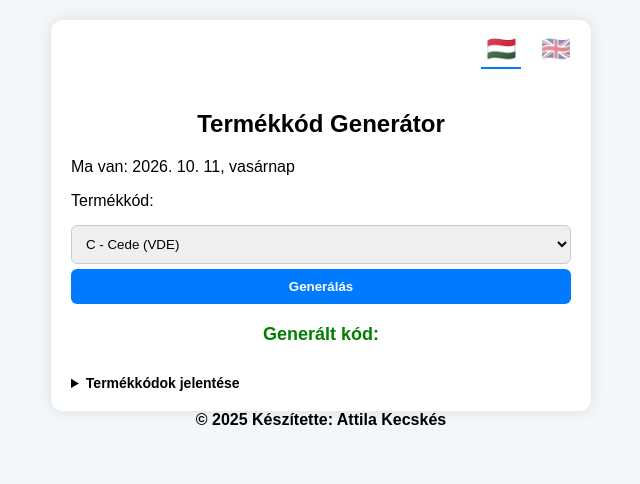
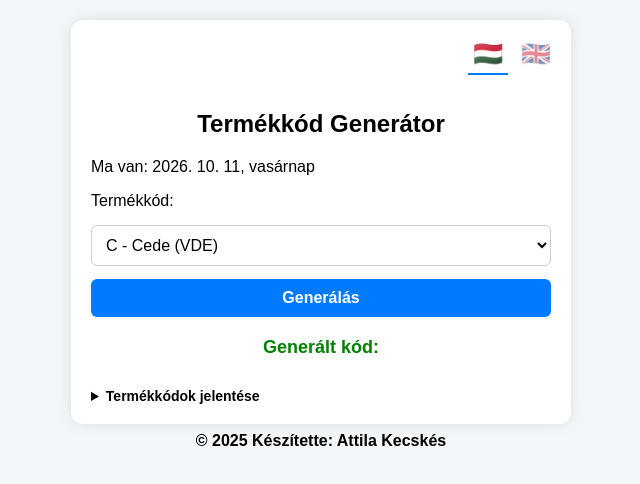
Before and after one commit to Attlee92/Codegenerator, a plain HTML site: page index.html in a window 1280 px wide. Shown: the whole page, without its empty margins (319-959 px from the left). Drawn offline with Linux system fonts and the light colour scheme.

Commit message:
Enhance index.html with accessibility and layout updates
Refactor HTML structure and improve accessibility features. Update styles for better layout and user interaction.

```diff
--- a/index.html
+++ b/index.html
@@ -1,11 +1,13 @@
+
 <!DOCTYPE html>
 <html lang="hu">
-
 <head>
     <meta charset="UTF-8" />
     <meta name="viewport" content="width=device-width, initial-scale=1.0" />
     <title>Termékkód Generátor</title>
     <style>
+        * { box-sizing: border-box; }
+
         body {
             font-family: Arial, sans-serif;
             margin: 0;
@@ -27,21 +29,24 @@
             position: absolute;
             top: 15px;
             right: 15px;
-            cursor: pointer;
+            display: flex;
+            gap: 8px;
             font-size: 24px;
             user-select: none;
         }
 
         .zaszlo {
+            display: inline-block;
             padding: 5px;
             opacity: 0.5;
             transition: opacity 0.3s ease;
-            margin-left: 8px;
+            cursor: pointer;
+            border-bottom: 2px solid transparent;
         }
 
         .zaszlo.aktiv {
             opacity: 1;
-            border-bottom: 2px solid #007bff;
+            border-bottom-color: #007bff;
         }
 
         h2 {
@@ -49,8 +54,7 @@
             text-align: center;
         }
 
-        label,
-        select {
+        label, select {
             display: block;
             margin: 15px 0 5px;
             width: 100%;
@@ -60,17 +64,25 @@
             padding: 10px;
             border: 1px solid #ccc;
             border-radius: 6px;
+            font-size: 16px;
+            background-color: #fff;
         }
 
-        button {
+        button.generalasGomb {
             width: 100%;
             padding: 10px;
+            margin-top: 8px;
             background: #007bff;
             color: white;
             border: none;
             border-radius: 6px;
+            font-size: 16px;
             font-weight: bold;
             cursor: pointer;
+        }
+
+        button.generalasGomb:hover {
+            background: #0069d9;
         }
 
         .general {
@@ -78,6 +90,7 @@
             font-size: 18px;
             color: green;
             text-align: center;
+            overflow-wrap: anywhere;
         }
 
         .termekLista {
@@ -89,13 +102,15 @@
             font-weight: bold;
         }
 
+        footer {
+            margin-top: 8px;
+            text-align: center;
+            font-weight: bold;
+        }
+
         @media (max-width: 600px) {
             .kontener {
                 padding: 15px;
-            }
-
-            .logoKep {
-                height: 40px;
             }
         }
     </style>
@@ -103,15 +118,31 @@
 
 <body>
     <div class="kontener">
+
         <div class="nyelvValtas">
-            <span id="zaszlo-hu" class="zaszlo aktiv" title="Magyar zászló" onclick="nyelvBeallitas('hu')">🇭🇺</span>
-            <span id="zaszlo-en" class="zaszlo" title="Angol zászló" onclick="nyelvBeallitas('en')">🇬🇧</span>
+            <span id="zaszlo-hu" class="zaszlo aktiv"
+                  title="Magyar"
+                  role="button"
+                  tabindex="0"
+                  onclick="nyelvBeallitas('hu')"
+                  onkeydown="if(event.key==='Enter'||event.key===' '){event.preventDefault();nyelvBeallitas('hu')}">🇭🇺</span>
+
+            <span id="zaszlo-en" class="zaszlo"
+                  title="English"
+                  role="button"
+                  tabindex="0"
+                  onclick="nyelvBeallitas('en')"
+                  onkeydown="if(event.key==='Enter'||event.key===' '){event.preventDefault();nyelvBeallitas('en')}">🇬🇧</span>
         </div>
 
         <h2 id="cim">Termékkód Generátor</h2>
+
         <p id="maiDatum"></p>
 
-        <label for="termekKod" id="cimkeTermek">Termékkód:</label>
+        <label for="termekKod" id="cimkeTermek">
+            Termékkód:
+        </label>
+
         <select id="termekKod">
             <option value="C">C - Cede (VDE)</option>
             <option value="K1">K1 - KN1 grit (VDE)</option>
@@ -129,14 +160,29 @@
             <option value="G">G - Gom (Caldic)</option>
         </select>
 
-        <button onclick="kodGeneralas()"><span id="gombSzoveg">Generálás</span></button>
+        <button type="button"
+                class="generalasGomb"
+                onclick="kodGeneralas()">
+            <span id="gombSzoveg">Generálás</span>
+        </button>
 
-        <p class="general"><strong><span id="generalCimke">Generált kód:</span></strong> <span id="generalKod"></span>
+        <p class="general" aria-live="polite">
+            <strong>
+                <span id="generalCimke">Generált kód:</span>
+            </strong>
+            <span id="generalKod"></span>
         </p>
 
         <div class="termekLista">
             <details>
-                <summary><strong><span id="jelentesCimke">Termékkódok jelentése</span></strong></summary>
+                <summary>
+                    <strong>
+                        <span id="jelentesCimke">
+                            Termékkódok jelentése
+                        </span>
+                    </strong>
+                </summary>
+
                 <ul>
                     <li><code>C</code> – Cede (VDE)</li>
                     <li><code>K1</code> – KN1 grit (VDE)</li>
@@ -156,71 +202,199 @@
             </details>
         </div>
     </div>
+
     <footer>
-        <center><b> © 2025 Készítette: Attila Kecskés</b></center>
+        © 2025 Készítette: Attila Kecskés
     </footer>
+
     <script>
-        const ervenyesKodok = ["C", "K1", "K3", "Z", "Z1", "O", "H", "R", "L", "T", "W", "M", "Me", "G"];
+        const ervenyesKodok = [
+            "C", "K1", "K3", "Z", "Z1", "O",
+            "H", "R", "L", "T", "W", "M", "Me", "G"
+        ];
+
         let aktualisNyelv = "hu";
 
         function kitoltes(szam, hossz) {
-            return ("000" + szam).slice(-hossz);
+            return String(szam).padStart(hossz, "0");
         }
 
+        // Napsorszám kiszámítása óraátállítástól függetlenül
         function evNapja(datum) {
-    const ev = datum.getFullYear();
-    const maiNap = Date.UTC(ev, datum.getMonth(), datum.getDate());
-    const evEleje = Date.UTC(ev, 0, 0);
+            const ev = datum.getFullYear();
 
-    return Math.round((maiNap - evEleje) / 86400000);
-}
+            const maiNap = Date.UTC(
+                ev,
+                datum.getMonth(),
+                datum.getDate()
+            );
+
+            const evEleje = Date.UTC(ev, 0, 0);
+
+            return Math.round(
+                (maiNap - evEleje) / 86400000
+            );
+        }
+
+        // AUTOMATIKUS ÉVBETŰ
+        // 2025 = F
+        // 2026 = G
+        // 2027 = H
+        // 2028 = I
+        // 2045 = Z
+        // 2046 = A
+
+        function evBetu(ev) {
+            const betuk = "ABCDEFGHIJKLMNOPQRSTUVWXYZ";
+
+            const index = ((ev - 2020) % 26 + 26) % 26;
+
+            return betuk[index];
+        }
+
+        // TERMÉKKÓD GENERÁLÁSA
 
         function kodGeneralas() {
             const ma = new Date();
+
             const evNap = kitoltes(evNapja(ma), 3);
-            const evKod = "F";
+
+            const evKod = evBetu(ma.getFullYear());
+
             const sorszam = "01";
-            const termekKodBe = document.getElementById("termekKod").value.trim();
+
+            const termekKodBe = document
+                .getElementById("termekKod")
+                .value.trim();
+
             if (!ervenyesKodok.includes(termekKodBe)) {
-                alert(aktualisNyelv === "hu" ? "Hibás termékkód!" : "Invalid product code!");
+                alert(
+                    aktualisNyelv === "hu"
+                        ? "Hibás termékkód!"
+                        : "Invalid product code!"
+                );
                 return;
             }
-            const veglegesKod = `${evNap}${termekKodBe}${evKod}${sorszam}`;
-            document.getElementById("generalKod").innerText = veglegesKod;
+
+            const veglegesKod =
+                `${evNap}${termekKodBe}${evKod}${sorszam}`;
+
+            document.getElementById("generalKod")
+                .textContent = veglegesKod;
+
+            datumMegjelenitesFrissitese();
         }
+
+        // DÁTUM MEGJELENÍTÉSE
 
         function datumMegjelenitesFrissitese() {
             const ma = new Date();
-            const napok = ["vasárnap", "hétfő", "kedd", "szerda", "csütörtök", "péntek", "szombat"];
-            const angolNapok = ["Sunday", "Monday", "Tuesday", "Wednesday", "Thursday", "Friday", "Saturday"];
-            const honapNevek = ["January", "February", "March", "April", "May", "June", "July", "August", "September", "October", "November", "December"];
+
+            const napok = [
+                "vasárnap",
+                "hétfő",
+                "kedd",
+                "szerda",
+                "csütörtök",
+                "péntek",
+                "szombat"
+            ];
+
+            const angolNapok = [
+                "Sunday",
+                "Monday",
+                "Tuesday",
+                "Wednesday",
+                "Thursday",
+                "Friday",
+                "Saturday"
+            ];
+
+            const honapNevek = [
+                "January",
+                "February",
+                "March",
+                "April",
+                "May",
+                "June",
+                "July",
+                "August",
+                "September",
+                "October",
+                "November",
+                "December"
+            ];
+
             const nap = ma.getDate();
             const honap = ma.getMonth();
             const ev = ma.getFullYear();
             const hetNapja = ma.getDay();
 
-            const huSzoveg = `Ma van: ${ev}. ${kitoltes(honap + 1, 2)}. ${kitoltes(nap, 2)}, ${napok[hetNapja]}`;
-            const enSzoveg = `Today is: ${angolNapok[hetNapja]}, ${honapNevek[honap]} ${nap}, ${ev}`;
+            const huSzoveg =
+                `Ma van: ${ev}. ${kitoltes(honap + 1, 2)}. ${kitoltes(nap, 2)}, ${napok[hetNapja]}`;
 
-            document.getElementById("maiDatum").innerText = aktualisNyelv === "hu" ? huSzoveg : enSzoveg;
+            const enSzoveg =
+                `Today is: ${angolNapok[hetNapja]}, ${honapNevek[honap]} ${nap}, ${ev}`;
+
+            document.getElementById("maiDatum")
+                .textContent =
+                aktualisNyelv === "hu"
+                    ? huSzoveg
+                    : enSzoveg;
         }
+
+        // MAGYAR / ANGOL NYELVVÁLTÁS
 
         function nyelvBeallitas(nyelv) {
             if (nyelv === aktualisNyelv) return;
+
             aktualisNyelv = nyelv;
-            document.getElementById("zaszlo-hu").classList.toggle("aktiv", nyelv === "hu");
-            document.getElementById("zaszlo-en").classList.toggle("aktiv", nyelv === "en");
-            document.getElementById("cim").innerText = nyelv === "hu" ? "Termékkód Generátor" : "Product Code Generator";
-            document.getElementById("cimkeTermek").innerText = nyelv === "hu" ? "Termékkód:" : "Product Code:";
-            document.getElementById("gombSzoveg").innerText = nyelv === "hu" ? "Generálás" : "Generate";
-            document.getElementById("generalCimke").innerText = nyelv === "hu" ? "Generált kód:" : "Generated code:";
-            document.getElementById("jelentesCimke").innerText = nyelv === "hu" ? "Termékkódok jelentése" : "Meaning of product codes";
+
+            document.documentElement.lang = nyelv;
+
+            document.getElementById("zaszlo-hu")
+                .classList.toggle("aktiv", nyelv === "hu");
+
+            document.getElementById("zaszlo-en")
+                .classList.toggle("aktiv", nyelv === "en");
+
+            document.getElementById("cim")
+                .textContent =
+                nyelv === "hu"
+                    ? "Termékkód Generátor"
+                    : "Product Code Generator";
+
+            document.getElementById("cimkeTermek")
+                .textContent =
+                nyelv === "hu"
+                    ? "Termékkód:"
+                    : "Product Code:";
+
+            document.getElementById("gombSzoveg")
+                .textContent =
+                nyelv === "hu"
+                    ? "Generálás"
+                    : "Generate";
+
+            document.getElementById("generalCimke")
+                .textContent =
+                nyelv === "hu"
+                    ? "Generált kód:"
+                    : "Generated code:";
+
+            document.getElementById("jelentesCimke")
+                .textContent =
+                nyelv === "hu"
+                    ? "Termékkódok jelentése"
+                    : "Meaning of product codes";
+
             datumMegjelenitesFrissitese();
-            document.getElementById("generalKod").innerText = "";
+
+            document.getElementById("generalKod")
+                .textContent = "";
         }
 
         datumMegjelenitesFrissitese();
     </script>
 </body>
-
 </html>
```
